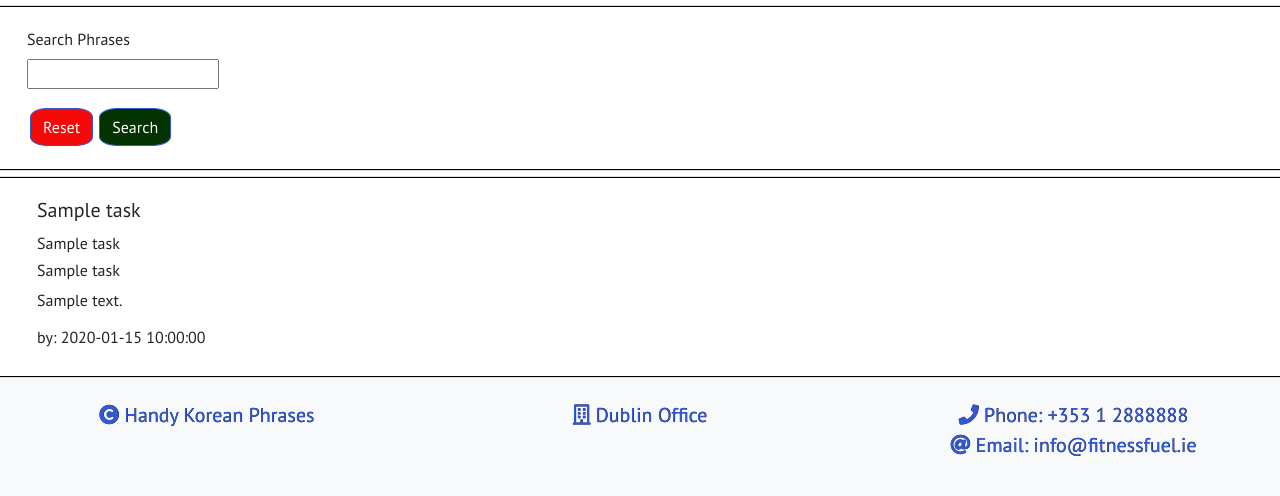
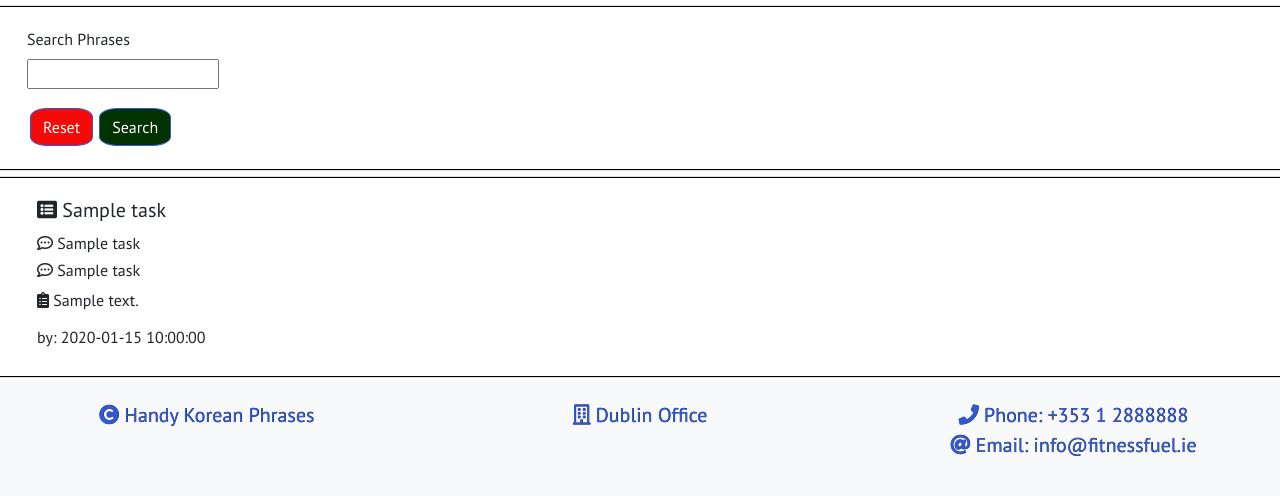
Before and after one commit to JHR1986/johnhenryroche-ms3-fitnessfuel, a Flask app: page /search in a window 1280 px wide. Shown: the part 120-616 px from the top of the page. Run offline with Flask 2, Linux system fonts and the light colour scheme; a database or web service that is not in the repository returns one stand-in record (values such as "Sample title"); some libraries are stand-ins or nearby versions.

Commit message:
Add fontawesome icons to phrases page

```diff
--- a/templates/tasks.html
+++ b/templates/tasks.html
@@ -12,7 +12,8 @@
                 </div>
             </div>
             <div class="row">
-                <a class="btn btn-primary button-margin button-red" href="{{ url_for('get_tasks') }}" role="button">Reset</a>
+                <a class="btn btn-primary button-margin button-red" href="{{ url_for('get_tasks') }}"
+                    role="button">Reset</a>
                 <button class="btn btn-primary button-margin button" type="submit">Search</button>
             </div>
     </div>
@@ -20,16 +21,14 @@
 </div>
 </div>
 
-
-
 {% if tasks|length > 0 %}
 <div class="card row">
     {% for task in tasks %}
     <div class="card-body phrases">
-        <h5 class="card-title">{{ task.category_name }}</h5>
-        <h6>{{ task.english_name }}</h6>
-        <h6>{{ task.korean_name }}</h6>
-        <p class="card-text">{{ task.brief_description }}</p>
+        <h5 class="card-title"><i class="fa fa-list-alt" aria-hidden="true"></i> {{ task.category_name }}</h5>
+        <h6><i class="far fa-comment-dots"></i> {{ task.english_name }}</h6>
+        <h6><i class="far fa-comment-dots"></i> {{ task.korean_name }}</h6>
+        <p class="card-text"><i class="fas fa-clipboard-list"></i> {{ task.brief_description }}</p>
         <h6>by: {{ task.created_by }}</h6>
         {% if session.user|lower == task.created_by|lower %}
         <a class="btn btn-primary button-red" href="{{ url_for('delete_task', task_id=task._id) }}"
```
